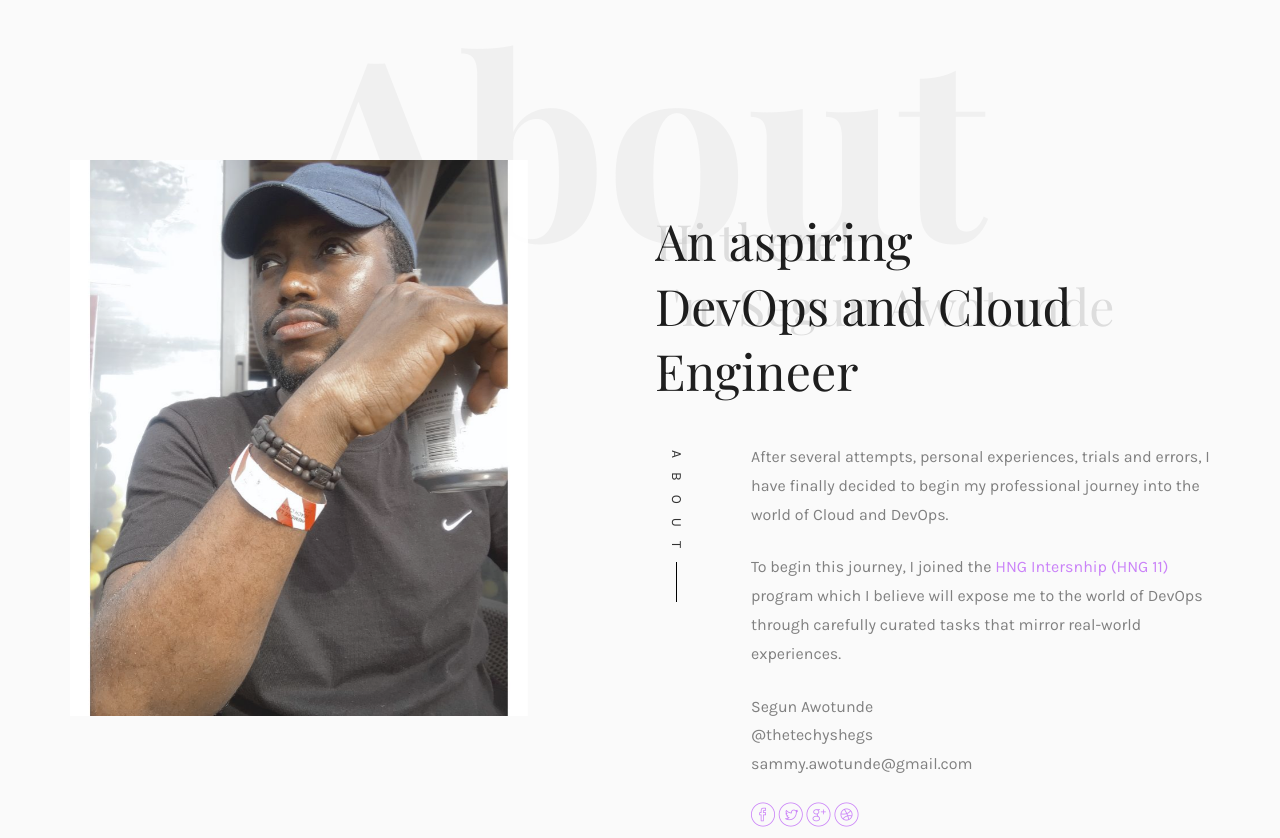
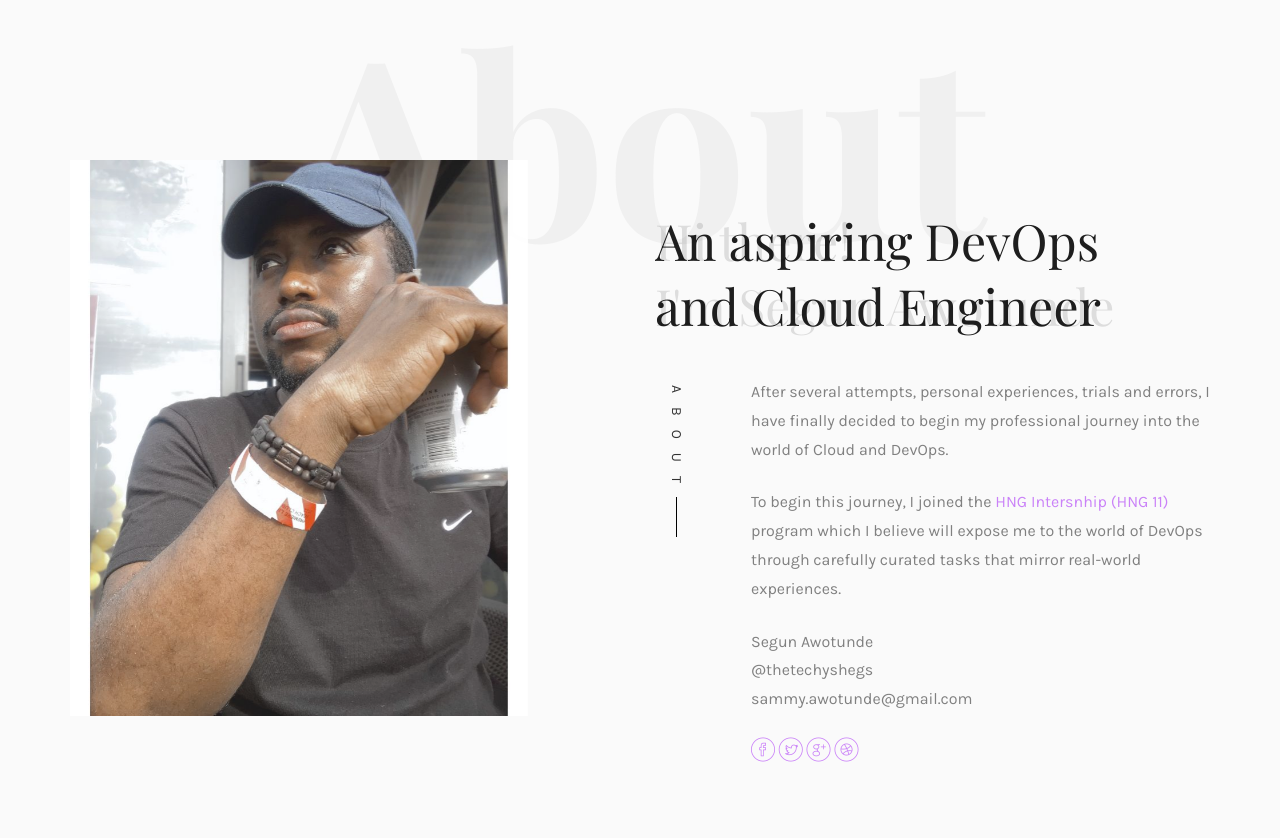
Before and after one commit to shegs-a/hng-11-task-0, a plain HTML site: page index.html in a window 1280 px wide. Shown: the top 838 px of the page. Drawn offline with nearby package versions, Linux system fonts and the light colour scheme; files whose address does not match are found by name; a web font is replaced by a local one.

Commit message:
Updated index.html - changed the about title

```diff
--- a/index.html
+++ b/index.html
@@ -77,7 +77,7 @@
 									<h2><span>Hi there!</span><span>I'm Segun Awotunde</span></h2>
 								</div>
 								<div class="item">
-									<h2><span>An aspiring</span><span>DevOps and Cloud Engineer</span></h2>
+									<h2><span>An aspiring DevOps</span><span>and Cloud Engineer</span></h2>
 								</div>
 							</div>
 							<div class="desc">
```
Also changed, not shown: 1 other file.
